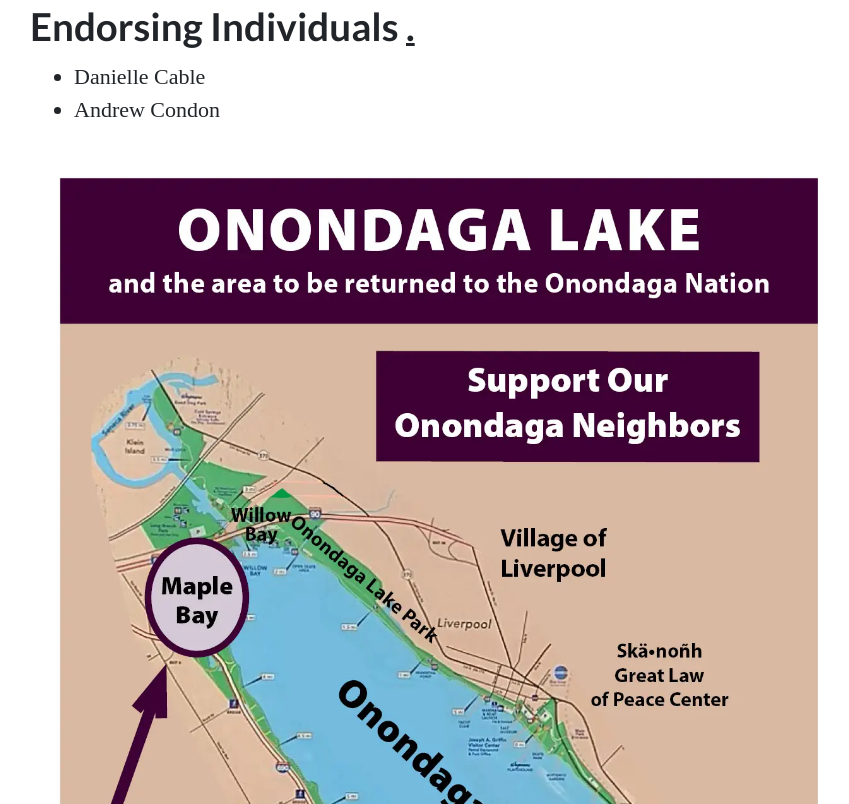
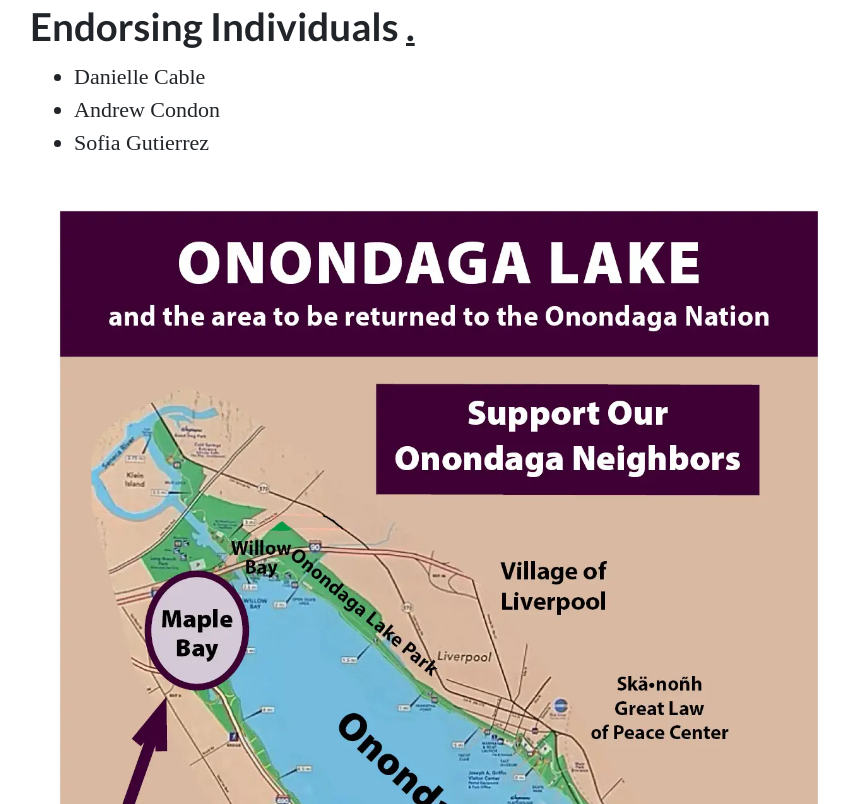
Before and after one commit to adamdjbrett/lakeback.org, an Eleventy site: page content/page/coalition.md in a window 1280 px wide. Shown: the part 1576-2380 px from the top of the page, without its empty margins (201-1050 px from the left). Built offline with nearby package versions, Linux system fonts and the light colour scheme; Eleventy itself is replaced by a stand-in of ours; files that its build step writes are made by us from their sources; a web font is replaced by a local one; what @zachleat/heading-anchors, eleventy-plugin-toc, string-strip-html, zod-validation-error would draw is missing.

Commit message:
Update coalition.md

```diff
--- a/content/page/coalition.md
+++ b/content/page/coalition.md
@@ -32,6 +32,7 @@ Published November 2025
 ### Endorsing Individuals
  - Danielle Cable
  - Andrew Condon
+ - Sofia Gutierrez
 
 ![Map of Maple Bay. Taken From NOON website. Used with permission.](/img/noon-OnondagaLake-MapleBay4website.webp)
 <p><small><em>Image description: A map showing the location of Maple Bay on the north shore of Onondaga Lake. The map was created by Neighbors of the Onondaga Nation (NOON).</em></small></p>
```
